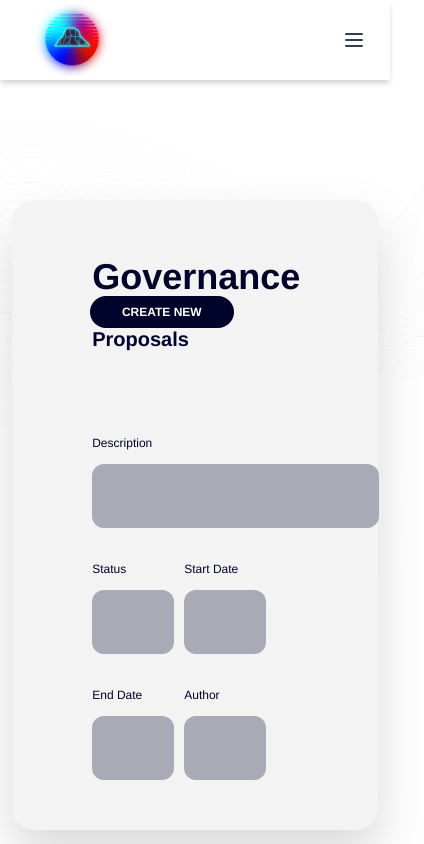
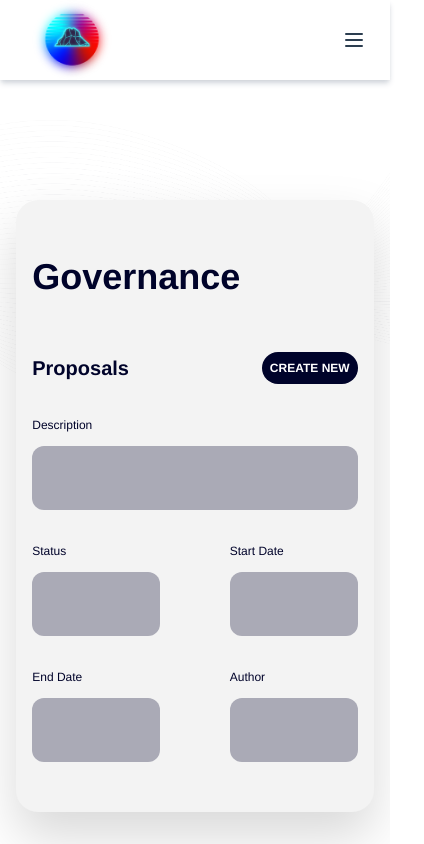
Before and after one commit to cocoa-1012/Dapp-Vue3, a Vue app: page /governance in a window 390 px wide. Shown: the top 844 px of the page, 424 px wide, since content can reach past the window. Built offline with nearby package versions, Linux system fonts and the light colour scheme.

Commit message:
governance page responsive

```diff
--- a/src/views/Governance.vue
+++ b/src/views/Governance.vue
@@ -6,32 +6,43 @@
       flex flex-col
       items-left
       max-w-4xl
-      w-4/5
-      px-[80px]
+      w-11/12
+      lg:4/5 lg:px-20
+      px-4
       py-[50px]
       my-[80px]
       rounded-[22px]
       drop-shadow-2xl
     "
   >
-    <p
-      class="
-        text-primary
-        dark:text-white
-        text-left text-[36px]
-        font-semibold
-        mb-[20px]
-      "
-    >
+    <p class="text-primary dark:text-white text-left text-[36px] font-semibold">
       Governance
     </p>
-    <p
-      class="text-primary dark:text-white text-left text-[20px] font-bold mb-12"
-    >
-      Proposals
-    </p>
-    <div class="flex flex-wrap">
-      <div class="mt-8">
+    <div class="flex items-center justify-between mt-12">
+      <p class="text-primary dark:text-white text-left text-[20px] font-bold">
+        Proposals
+      </p>
+      <button
+        class="
+          w-24
+          lg:w-36
+          h-8
+          rounded-2xl
+          uppercase
+          text-xs
+          font-semibold
+          text-white
+          dark:text-primary
+          bg-primary
+          dark:bg-white
+          lg:mx-8
+        "
+      >
+        Create New
+      </button>
+    </div>
+    <div class="flex flex-wrap justify-between">
+      <div class="mt-8 w-full lg:w-auto">
         <p class="text-primary dark:text-white text-left text-[12px] mb-3">
           Description
         </p>
@@ -42,10 +53,8 @@
             rounded-xl
             flex
             items-center
-            mr-[10px]
-            w-[287px]
+            lg:w-[287px]
             h-16
-            rounded-[12px]
           "
         ></div>
       </div>
@@ -60,10 +69,9 @@
             rounded-xl
             flex
             items-center
-            mr-[10px]
-            w-[82px]
+            w-32
+            lg:w-24
             h-16
-            rounded-[12px]
           "
         ></div>
       </div>
@@ -78,10 +86,9 @@
             rounded-xl
             flex
             items-center
-            mr-[10px]
-            w-[82px]
+            w-32
+            lg:w-24
             h-16
-            rounded-[12px]
           "
         ></div>
       </div>
@@ -96,10 +103,9 @@
             rounded-xl
             flex
             items-center
-            mr-[10px]
-            w-[82px]
+            w-32
+            lg:w-24
             h-16
-            rounded-[12px]
           "
         ></div>
       </div>
@@ -114,34 +120,14 @@
             rounded-xl
             flex
             items-center
-            mr-[10px]
-            w-[82px]
+            w-32
+            lg:w-24
             h-16
             rounded-[12px]
           "
         ></div>
       </div>
     </div>
-    <button
-      class="
-        absolute
-        top-24
-        right-28
-        w-36
-        h-8
-        rounded-2xl
-        uppercase
-        text-xs
-        font-semibold
-        text-white
-        dark:text-primary
-        bg-primary
-        dark:bg-white
-        mx-8
-      "
-    >
-      Create New
-    </button>
   </div>
 </template>
 
```
